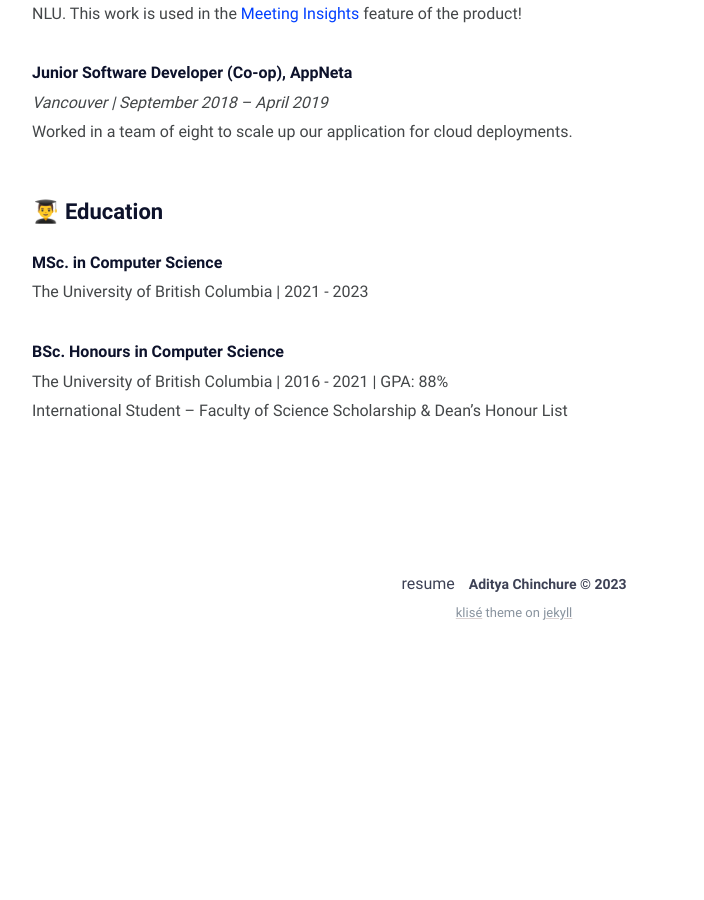
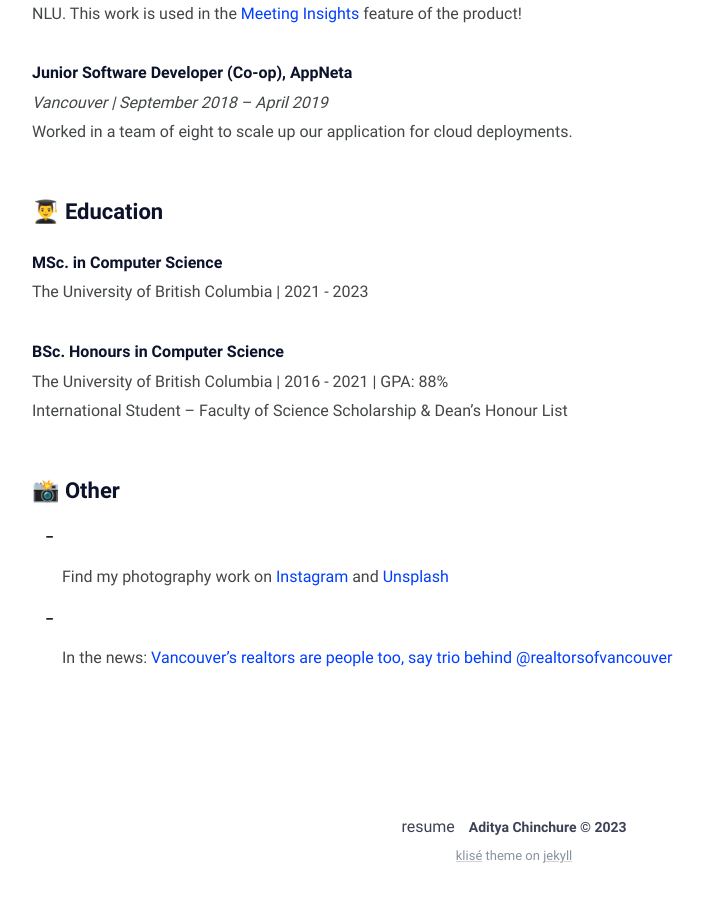
Before and after one commit to aditya10/aditya10.github.io, a Jekyll site: the page built from index.md, in a window 1280 px wide and 900 px high, scrolled down 2192 px. Shown: the whole window, without its empty margins (126-830 px from the left). Built offline with Jekyll 4.4.1, drawn with Linux system fonts in a browser that asks for light colours; before the commit the page ends 2849 px from its top, so only the background shows below that.

Commit message:
Mini update

```diff
--- a/index.md
+++ b/index.md
@@ -78,3 +78,9 @@ The University of British Columbia |
 The University of British Columbia |
 2016 - 2021 |  GPA: 88% \
 International Student – Faculty of Science Scholarship & Dean’s Honour List
+
+## 📸 Other
+
+* Find my photography work on [Instagram](https://www.instagram.com/aditya.chinchure/) and [Unsplash](https://unsplash.com/@adityachinchure)
+
+* In the news: [Vancouver’s realtors are people too, say trio behind @realtorsofvancouver](https://www.vancouverisawesome.com/local-news/vancouvers-realtors-people-1936819)
```
